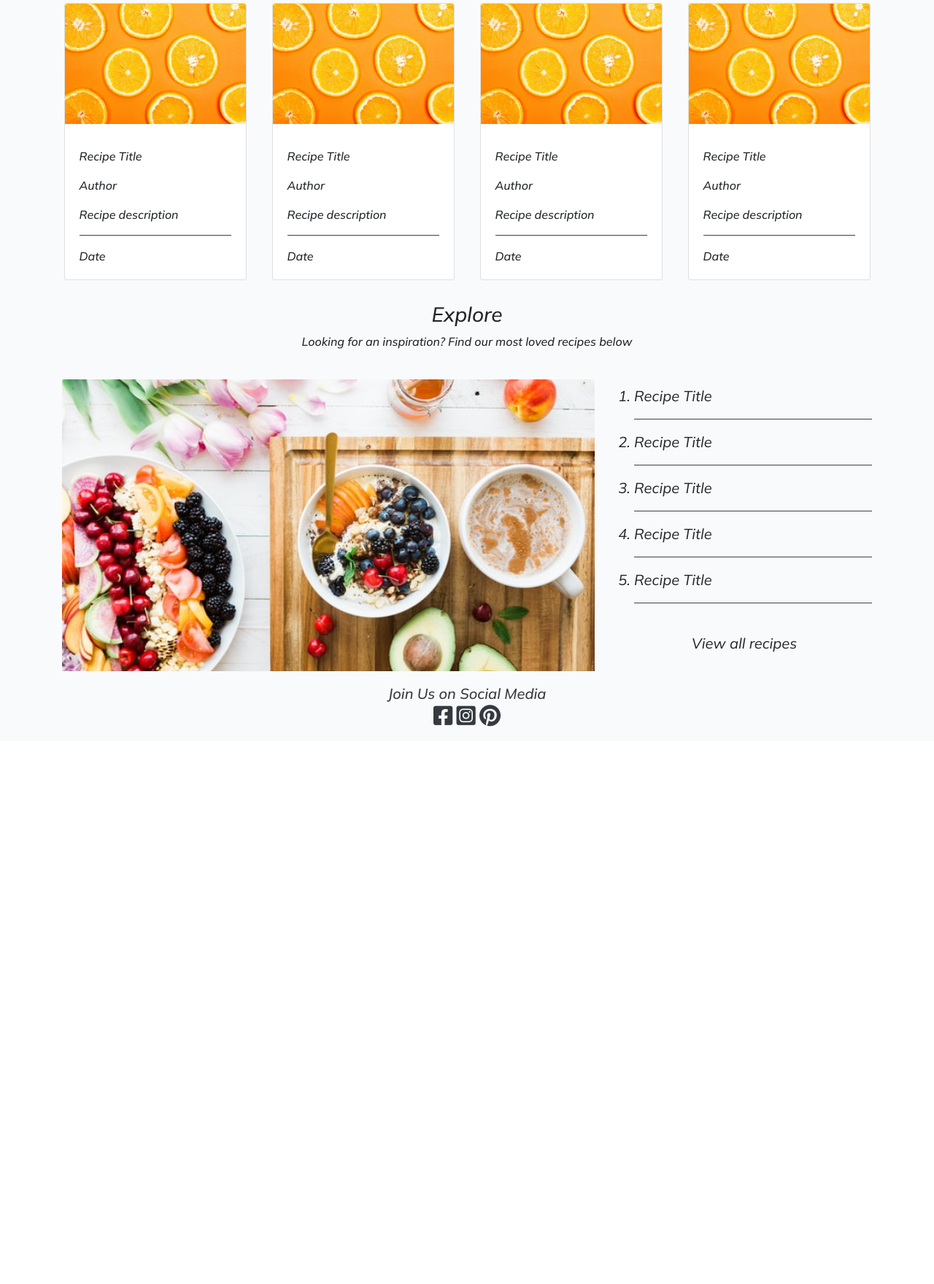
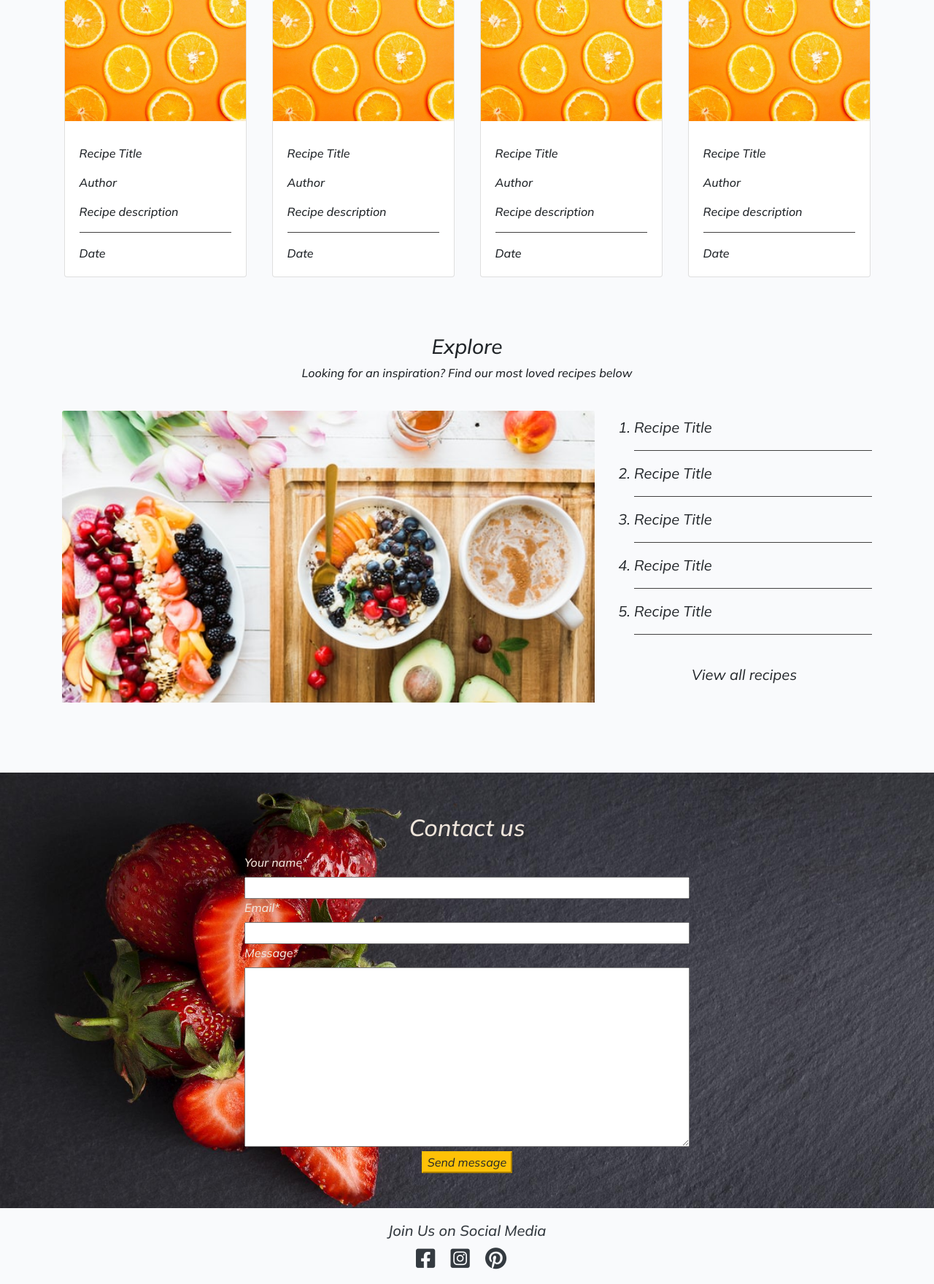
Before and after one commit to Iris-Smok/The-Healthy-Family-PP4, a Django app: page / in a window 1280 px wide. Shown: the part 945-2705 px from the top of the page at 73% size. Before the commit the page ends 1941 px from the top, so only its background shows below. Run offline with Django 3.2, Linux system fonts and the light colour scheme; some libraries are stand-ins or nearby versions.

Commit message:
Add code and style to contact us section

```diff
--- a/static/css/style.css
+++ b/static/css/style.css
@@ -32,9 +32,21 @@ body {
     width: fit-content;
     }
 
-.form-control, .btn{
+.search-tab, .search-btn{
     border-radius: 25px;
 }
+
+input, textarea{
+    width: 100%;
+}
+
+.contact-background{
+    background: url('../images/contact-strawberries.jpg') no-repeat center center;
+    background-size: cover;
+    color: #efe5db;
+    margin-top: 6rem;
+}
+
 
 /* FOOTER */
 
@@ -94,6 +106,9 @@ hr{
     object-fit: cover;
 }
 
+.contact-form-color{
+    background-color: rgba(0,0,0,.6);
+}
 /* 700px and up */
 @media only screen and (min-width: 768px){
 
--- a/templates/base.html
+++ b/templates/base.html
@@ -3,44 +3,76 @@
 <!DOCTYPE html>
 <html lang="en">
   <head>
-    <meta charset="UTF-8">
-    <meta http-equiv="X-UA-Compatible" content="IE=edge">
-    <meta name="viewport" content="width=device-width, initial-scale=1.0"/>
-    <meta name="description" content="The Healthy Family | Perfect place to find and share healthy kid-friendly recipes">
-    <meta name="keywords" content="healthy, family, meals, kids, children, easy meals, kid-friendly recipes, recipes, share recipes">
-    <meta name="author" content="Iris Smok">
+    <meta charset="UTF-8" />
+    <meta http-equiv="X-UA-Compatible" content="IE=edge" />
+    <meta name="viewport" content="width=device-width, initial-scale=1.0" />
+    <meta
+      name="description"
+      content="The Healthy Family | Perfect place to find and share healthy kid-friendly recipes"
+    />
+    <meta
+      name="keywords"
+      content="healthy, family, meals, kids, children, easy meals, kid-friendly recipes, recipes, share recipes"
+    />
+    <meta name="author" content="Iris Smok" />
     <title>The Healthy Family</title>
     <!--GOOGLE FONTS-->
-     <link rel="preconnect" href="https://fonts.googleapis.com">
-     <link rel="preconnect" href="https://fonts.gstatic.com" crossorigin>
-     <link href="https://fonts.googleapis.com/css2?family=Mulish:ital,wght@1,400;1,500&display=swap" rel="stylesheet">
-     <link href="https://fonts.googleapis.com/css2?family=Patrick+Hand&display=swap" rel="stylesheet">
+    <link rel="preconnect" href="https://fonts.googleapis.com" />
+    <link rel="preconnect" href="https://fonts.gstatic.com" crossorigin />
+    <link
+      href="https://fonts.googleapis.com/css2?family=Mulish:ital,wght@1,400;1,500&display=swap"
+      rel="stylesheet"
+    />
+    <link
+      href="https://fonts.googleapis.com/css2?family=Patrick+Hand&display=swap"
+      rel="stylesheet"
+    />
 
     <!--FONT AWSOME-->
-    <link rel="stylesheet" href="https://cdnjs.cloudflare.com/ajax/libs/font-awesome/6.1.1/css/all.min.css" integrity="sha512-KfkfwYDsLkIlwQp6LFnl8zNdLGxu9YAA1QvwINks4PhcElQSvqcyVLLD9aMhXd13uQjoXtEKNosOWaZqXgel0g==" crossorigin="anonymous" referrerpolicy="no-referrer" />
+    <link
+      rel="stylesheet"
+      href="https://cdnjs.cloudflare.com/ajax/libs/font-awesome/6.1.1/css/all.min.css"
+      integrity="sha512-KfkfwYDsLkIlwQp6LFnl8zNdLGxu9YAA1QvwINks4PhcElQSvqcyVLLD9aMhXd13uQjoXtEKNosOWaZqXgel0g=="
+      crossorigin="anonymous"
+      referrerpolicy="no-referrer"
+    />
 
     <!--BOOTSTRAP CSS-->
-    <link rel="stylesheet" href="https://cdn.jsdelivr.net/npm/bootstrap@4.5.3/dist/css/bootstrap.min.css" integrity="sha384-TX8t27EcRE3e/ihU7zmQxVncDAy5uIKz4rEkgIXeMed4M0jlfIDPvg6uqKI2xXr2" crossorigin="anonymous">
-
+    <link
+      rel="stylesheet"
+      href="https://cdn.jsdelivr.net/npm/bootstrap@4.5.3/dist/css/bootstrap.min.css"
+      integrity="sha384-TX8t27EcRE3e/ihU7zmQxVncDAy5uIKz4rEkgIXeMed4M0jlfIDPvg6uqKI2xXr2"
+      crossorigin="anonymous"
+    />
 
     <!--STYLES-->
-    <link rel="stylesheet" href="{% static 'css/style.css' %}">
-
-
+    <link rel="stylesheet" href="{% static 'css/style.css' %}" />
   </head>
   <body>
-
     <!--NAVBAR-->
-  <nav class="navbar navbar-expand-lg navbar-light" style="background-color: rgb(187 187 187);">
+    <nav
+      class="navbar navbar-expand-lg navbar-light"
+      style="background-color: rgb(187 187 187)"
+    >
       <a class="navbar-brand" href="{% url 'home' %}">The Healthy Family</a>
-    <button class="navbar-toggler" type="button" data-toggle="collapse" data-target="#navbarSupportedContent" aria-controls="navbarSupportedContent" aria-expanded="false" aria-label="Toggle navigation">
+      <button
+        class="navbar-toggler"
+        type="button"
+        data-toggle="collapse"
+        data-target="#navbarSupportedContent"
+        aria-controls="navbarSupportedContent"
+        aria-expanded="false"
+        aria-label="Toggle navigation"
+      >
         <span class="navbar-toggler-icon"></span>
       </button>
 
       <div class="collapse navbar-collapse" id="navbarSupportedContent">
         <ul class="navbar-nav mr-auto">
           <li class="nav-item">
-          <a class="nav-link" href="{% url 'home' %}">Home <span class="sr-only">(current)</span></a>
+            <a class="nav-link" href="{% url 'home' %}"
+              >Home <span class="sr-only">(current)</span></a
+            >
           </li>
           <li class="nav-item">
             <a class="nav-link" href="{% url 'all_recipes' %}">Recipes</a>
@@ -61,11 +93,17 @@
             <a class="dropdown-item" href="#">Logout</a>
           </div>
         </li> -->
-
         </ul>
         <form class="form-inline my-2 my-lg-0">
-        <input class="form-control mr-sm-2" type="search" placeholder="Search Recipes" aria-label="Search">
-        <button class="btn btn-warning my-2 my-sm-0" type="submit">Search</button>
+          <input
+            class="form-control search-tab mr-sm-2"
+            type="search"
+            placeholder="Search Recipes"
+            aria-label="Search"
+          />
+          <button class="btn search-btn btn-warning my-2 my-sm-0" type="submit">
+            Search
+          </button>
         </form>
       </div>
     </nav>
@@ -78,21 +116,32 @@
     <!--FOOTER-->
     <footer class="footer mt-auto py-3">
       <p class="m-0 text-center text-dark">Join Us on Social Media</p>
-  <p class="m-0 text-center text-dark">
-      <i class="fab fa-facebook-square ms-3" target="blank"></i>
-      <i class="fab fa-instagram-square ms-3" target="blank"></i>
-      <i class="fa-brands fa-pinterest ms-3" target="blank"></i>
+      <p class="m-0 text-center text-dark mt-2">
+        <i class="fab fa-facebook-square mr-3" target="blank"></i>
+        <i class="fab fa-instagram-square mr-3" target="blank"></i>
+        <i class="fa-brands fa-pinterest mr-3" target="blank"></i>
+      </p>
+    </footer>
 
-</footer>
     <!--FOOTER END-->
 
     <!--BOOTSTRAP-->
-<script src="https://code.jquery.com/jquery-3.5.1.slim.min.js" integrity="sha384-DfXdz2htPH0lsSSs5nCTpuj/zy4C+OGpamoFVy38MVBnE+IbbVYUew+OrCXaRkfj" crossorigin="anonymous"></script>
-<script src="https://cdn.jsdelivr.net/npm/popper.js@1.16.1/dist/umd/popper.min.js" integrity="sha384-9/reFTGAW83EW2RDu2S0VKaIzap3H66lZH81PoYlFhbGU+6BZp6G7niu735Sk7lN" crossorigin="anonymous"></script>
-<script src="https://cdn.jsdelivr.net/npm/bootstrap@4.5.3/dist/js/bootstrap.min.js" integrity="sha384-w1Q4orYjBQndcko6MimVbzY0tgp4pWB4lZ7lr30WKz0vr/aWKhXdBNmNb5D92v7s" crossorigin="anonymous"></script>
-
+    <script
+      src="https://code.jquery.com/jquery-3.5.1.slim.min.js"
+      integrity="sha384-DfXdz2htPH0lsSSs5nCTpuj/zy4C+OGpamoFVy38MVBnE+IbbVYUew+OrCXaRkfj"
+      crossorigin="anonymous"
+    ></script>
+    <script
+      src="https://cdn.jsdelivr.net/npm/popper.js@1.16.1/dist/umd/popper.min.js"
+      integrity="sha384-9/reFTGAW83EW2RDu2S0VKaIzap3H66lZH81PoYlFhbGU+6BZp6G7niu735Sk7lN"
+      crossorigin="anonymous"
+    ></script>
+    <script
+      src="https://cdn.jsdelivr.net/npm/bootstrap@4.5.3/dist/js/bootstrap.min.js"
+      integrity="sha384-w1Q4orYjBQndcko6MimVbzY0tgp4pWB4lZ7lr30WKz0vr/aWKhXdBNmNb5D92v7s"
+      crossorigin="anonymous"
+    ></script>
 
     <script src="../static/js/scripts.js"></script>
-
   </body>
 </html>
--- a/templates/index.html
+++ b/templates/index.html
@@ -18,7 +18,7 @@
     <!-- RECENTLY ADDED RECIPES -->
 <section>
     <div class="text-center mt-5 mb-5 added-recipes-title">
-<h2>Recently Added Recipes</h2>
+        <h3>Recently Added Recipes</h3>
 </div>
 
 <div class="container">
@@ -89,24 +89,24 @@
 
 <!-- EXPLORE -->
 <section>
-    <div class="container">
+    <div class="container mt-5">
         <div class="row">
             <div class="col-12 text-center">
                 <h3 class="h3 display-6">Explore</h3>
                 <p>Looking for an inspiration? Find our most loved recipes below</p>
             </div>
-            <div class="col-sm-7 col-md-8 text-center">
+            <!-- image -->
+            <div class="col-sm-7 col-md-8">
                     <div class="col-6">
                         <br>
                     </div>
                     <div class="explore-image">
                                 <img class="img-fit card-img-top" src="../static/images/explore-image.jpg" alt="" height="400" width="600">
-
                             </div>
-
                     </div>
 
 
+            <!-- list of recipes -->
             <div class="col-sm-5 col-md-4 mt-2">
                 <br>
                 <div class="col-6 offset-3">
@@ -150,8 +150,38 @@
 </section>
 
 
+ <!-- CONTACT US -->
 <section>
-    <!-- CONTACT US -->
+    <div class="container-fluid contact-background">
+        <div class="row d-flex justify-content-center pt-5">
+            <div class="col-sm-8">
+                <h2 class="text-center mt-2 mb-3">Contact us</h2>
+            </div>
+        </div>
+
+        <div class="row d-flex justify-content-center">
+
+            <div class="col-sm-4 col-md-6">
+                <!-- Contact form -->
+                <form method="POST" class="contact-form full-form mb-5">
+
+                    <input type="hidden" name="csrfmiddlewaretoken" value="HgkfVOxjWn4WmjFjHLdOoyPcPaiZCLmADeKfSUPJlvIdeEnESph1lTwmQyfFjb22">
+
+
+    <div id="div_id_name" class="control-group"> <label for="id_name" class="control-label requiredField">
+                    Your name<span class="asteriskField">*</span> </label> <div class="controls"> <input type="text" name="name" maxlength="50" class="textinput textInput" required="" id="id_name"> </div> </div> <div id="div_id_email" class="control-group"> <label for="id_email" class="control-label requiredField">
+                    Email<span class="asteriskField">*</span> </label> <div class="controls"> <input type="email" name="email" maxlength="50" class="emailinput" required="" id="id_email"> </div> </div> <div id="div_id_message" class="control-group"> <label for="id_message" class="control-label requiredField">
+                    Message<span class="asteriskField">*</span> </label> <div class="controls"> <textarea name="message" cols="40" rows="10" class="textarea" required="" id="id_message"></textarea> </div> </div>
+
+
+                    <button type="submit" class="button mt-4 text-center btn-warning d-block m-auto">Send
+                        message</button>
+
+                </form>
+            </div>
+        </div>
+    </div>
+
 </section>
 
 {%endblock%}
```
Also changed, not shown: static/images/contact-strawberries.jpg (added). Lines whose indentation alone changed are shown as unchanged.
